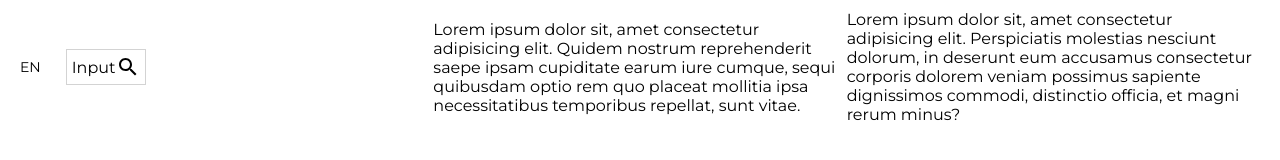
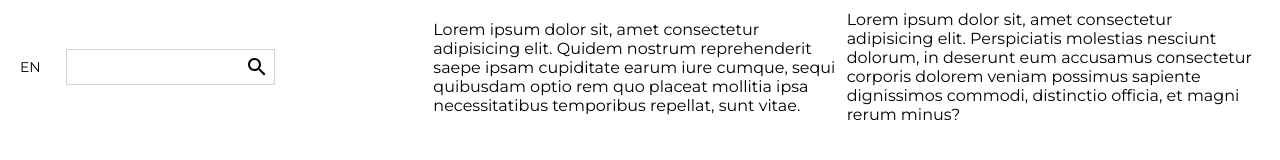
Before and after one commit to shihabsaleem/AR-Wardrobe, a React (Create React App) app: page / in a window 1280 px wide. Shown: the top 160 px of the page. Built offline with nearby package versions, Linux system fonts and the light colour scheme.

Commit message:
navbar search

```diff
--- a/src/Components/Navbar.jsx
+++ b/src/Components/Navbar.jsx
@@ -9,7 +9,8 @@ const Navbar = () => {
         <div className="navbar-Left">
           <div className="lang">EN</div>
           <div className="searchNav">
-            Input
+            <input type="text" className="navbar-txt" />
+
             <Search />
           </div>
         </div>
--- a/src/Components/Style/navbar.scss
+++ b/src/Components/Style/navbar.scss
@@ -29,6 +29,10 @@
             align-items: center;
             margin-left: 25px;
             padding: 5px;
+
+            .navbar-txt {
+                border: none;
+            }
         }
     }
 
```
